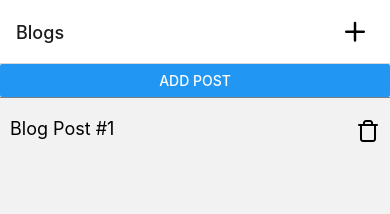
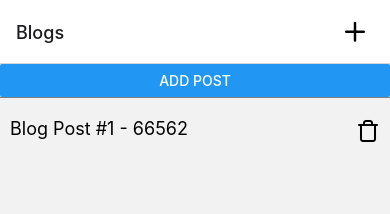
Before and after one commit to Neba-Emmanuel/blog, a React Native app: screen /Index in a window 390 px wide. Both pictures are taken after a click on the button "ADD POST". Shown: the top 214 px of the page. Built offline with nearby package versions, Linux system fonts and the light colour scheme.

Commit message:
Update IndexScreen.js

```diff
--- a/src/screens/IndexScreen.js
+++ b/src/screens/IndexScreen.js
@@ -1,30 +1,47 @@
 import React, {useContext} from 'react';
-import {Text, View, StyleSheet, FlatList, Button} from 'react-native';
+import {Text, View, StyleSheet, FlatList, Button, TouchableOpacity} from 'react-native';
 import {Context} from '../context/BlogContext';
 import { Feather} from '@expo/vector-icons'
 
-const IndexScreen = () => {
+const IndexScreen = ({navigation}) => {
 // const blogpost = useContext(BlogContext);
-const {state, addBlogPosts} = useContext(Context);
+const {state, addBlogPosts, deleteBlogPost} = useContext(Context);
 
     return(
         <View>
             <Button title='Add Post' onPress={() => addBlogPosts()}/>
             <FlatList
                 data={state}
-                keyExtractor={(blogpost) => blogpost.title}
+                keyExtractor={(blogPost) => blogPost.title}
                 renderItem={({item}) => {
                     return (
-                        <View style={styles.row}>
-                            <Text style={styles.title}>{item.title}</Text>
-                            <Feather name="trash" style={styles.icon}/>
-                        </View>
+                        <TouchableOpacity onPress={() => navigation.navigate('Show', {id: item.id})}>
+                            <View style={styles.row}>
+                                <Text style={styles.title}>{item.title} - {item.id}</Text>
+                                <TouchableOpacity onPress={() => deleteBlogPost(item.id)}>
+                                    <Feather name="trash" style={styles.icon}/>
+                                </TouchableOpacity>
+                            </View>
+                        </TouchableOpacity>
                     )
                 }}
             />
         </View>
     )
 }
+
+// navigation.setOptions({
+//     headerRight: () => (
+//       <TouchableOpacity onPress={() => navigation.navigate("Create")}>
+//         <AntDesign
+//           name="plussquareo"
+//           size={24}
+//           color="black"
+//           style={style.headerButton}
+//         />
+//       </TouchableOpacity>
+//     ),
+//   });
 
 const styles = StyleSheet.create({
 row:{
```
